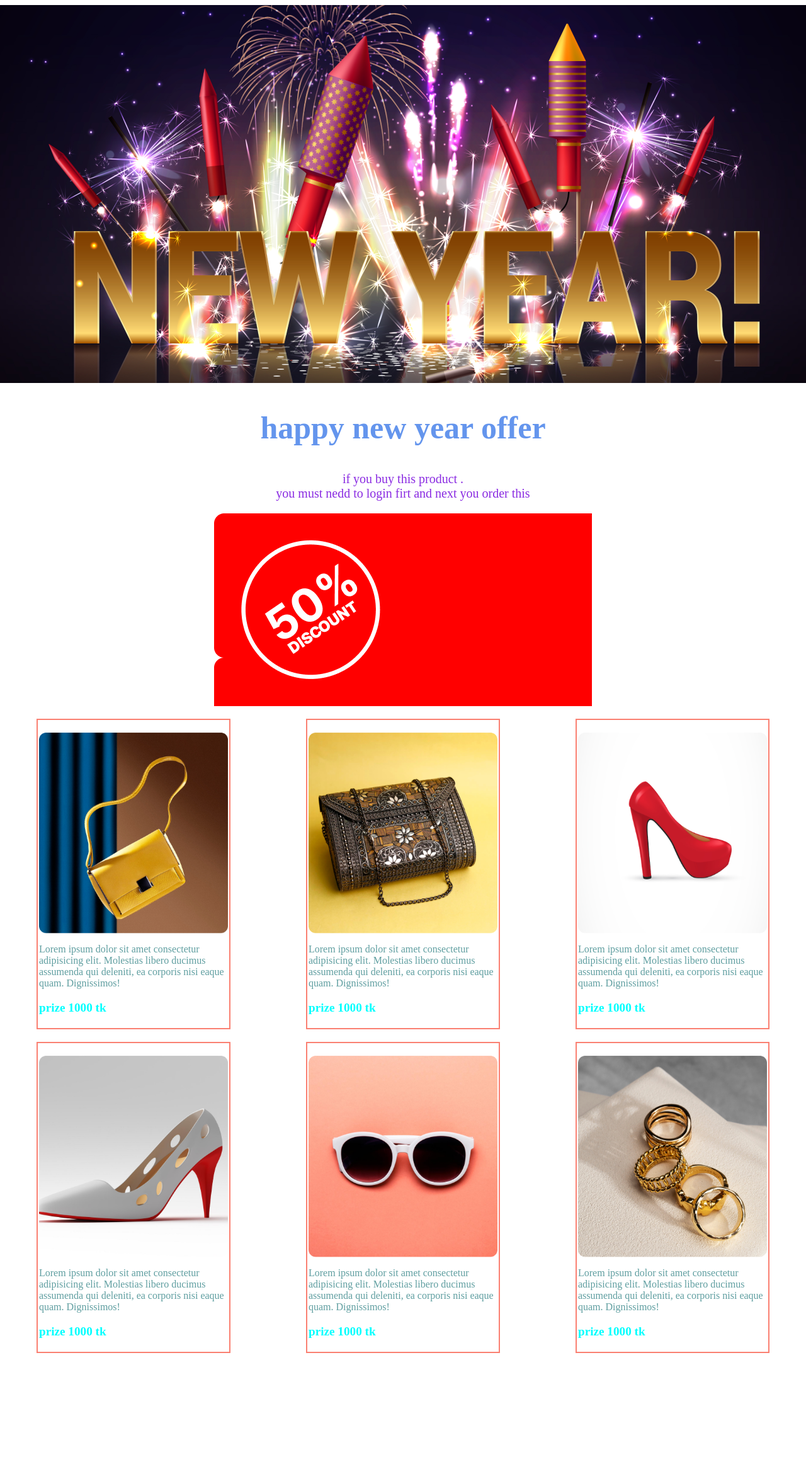
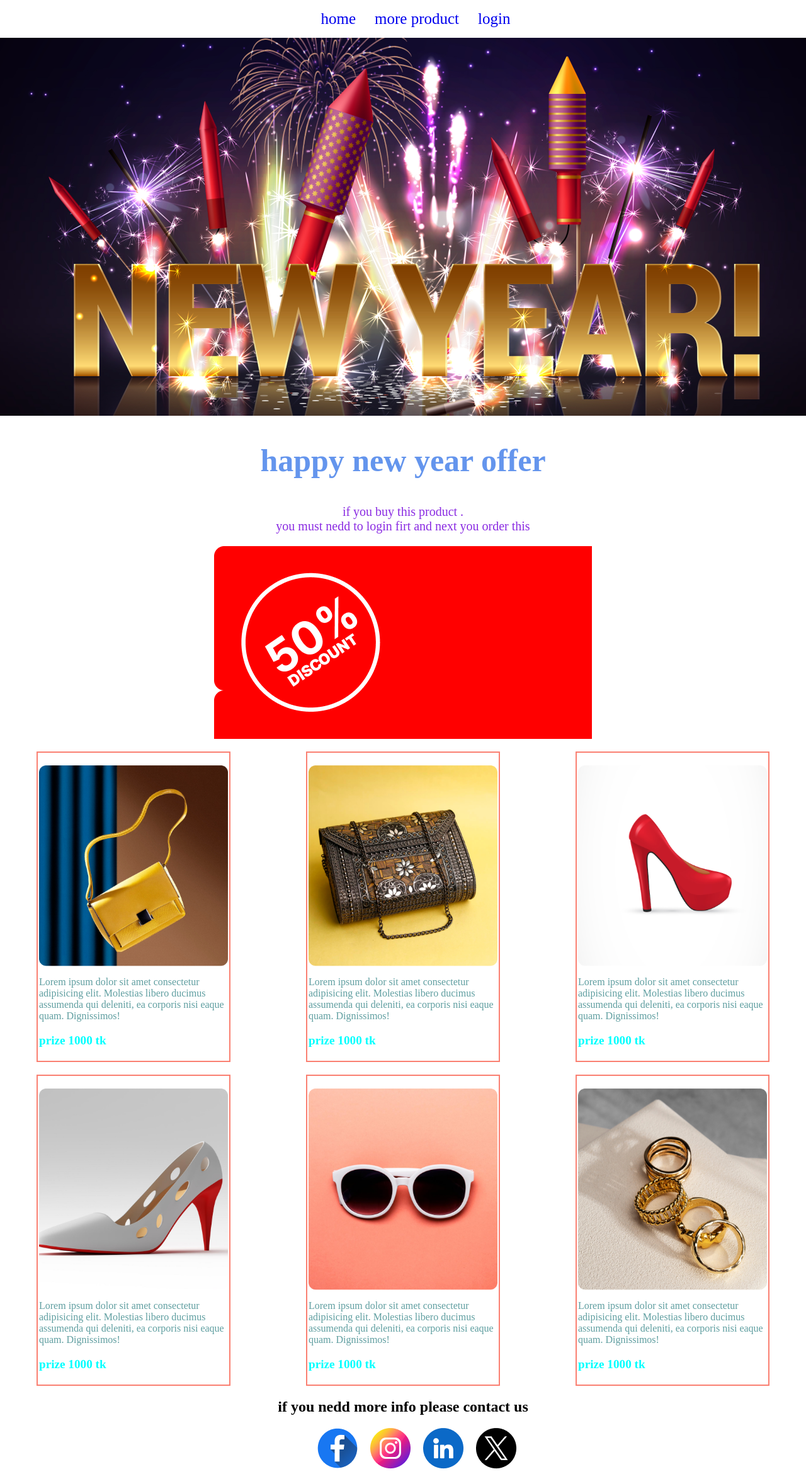
Before and after one commit to parthodevroy/project-two, a plain HTML site: page index.html in a window 1280 px wide. Shown: the whole page at 63% size. Before the commit the page ends 2156 px from the top, so only its background shows below. Drawn offline with Linux system fonts and the light colour scheme.

Commit message:
added nav and fotter part

```diff
--- a/index.html
+++ b/index.html
@@ -8,6 +8,13 @@
 </head>
 <body>
      <header>
+        <nav class="navigation">
+<ul>
+    <li><a href="home">home</a></li>
+    <li><a href="more product">more product</a></li>
+    <li><a href="login">login</a></li>
+</ul>
+        </nav>
 <div class="new-year">
     <img src="new-year-offer-resources/images/Banner Image.png" alt="" srcset="">
 </div>
@@ -65,7 +72,18 @@
 
      </main>
      <footer>
-
+        <div class="contact">
+        <div class="contact-title" >
+            <h2>if you nedd more info please contact us</h2>
+        </div>
+<div class="contact-info">
+    <img src="/new-year-offer-resources/icons/Call.png" alt="" srcset="">
+    <img src="/new-year-offer-resources/icons/Facebook.png" alt="" srcset="">
+    <img src="/new-year-offer-resources/icons/Instagram.png" alt="" srcset="">
+    <img src="/new-year-offer-resources/icons/Linkedin.png" alt="" srcset="">
+    <img src="/new-year-offer-resources/icons/Twitter.png" alt="" srcset="">
+</div>
+        </div>
      </footer>
 </body>
 </html>
--- a/new-year/new-year.css
+++ b/new-year/new-year.css
@@ -1,3 +1,16 @@
+.navigation ul{
+    display: flex;
+    justify-content: center;
+    gap: 30px;
+    list-style: none;
+}
+.navigation li{
+    font-size: 25px;
+}
+.navigation li a{
+    list-style: none;
+    text-decoration: none;
+}
 .new-year, img{
     display: flex;
     justify-content: center;
@@ -46,6 +59,15 @@ padding-top: 20px;
     font-size: larger;
     color: cyan;
 }
+.contact-title{
+    display: flex;
+    justify-content: center;
+}
+.contact-info{
+    display: flex;
+    justify-content: center;
+    gap: 20px;
+}
 /* responsive part */
 @media screen and (max-width:576px){
     .new-year img {
```
